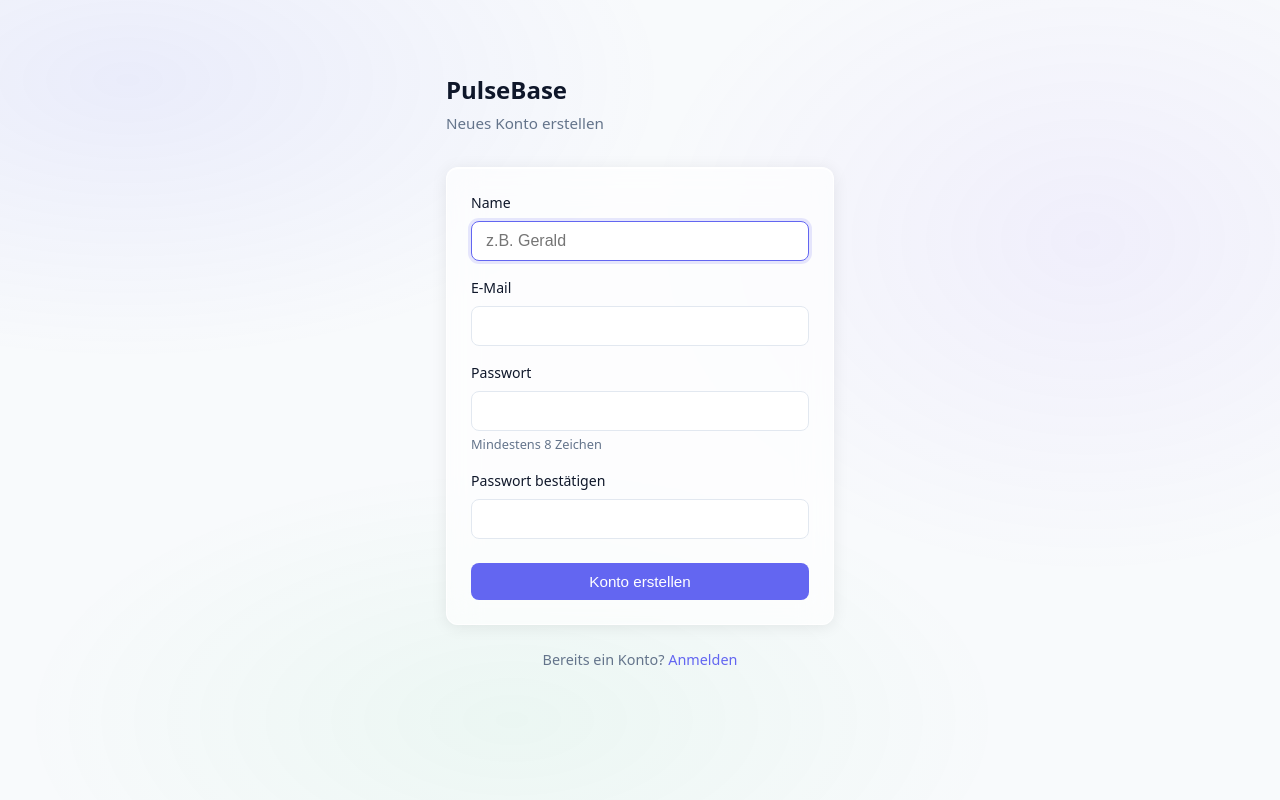
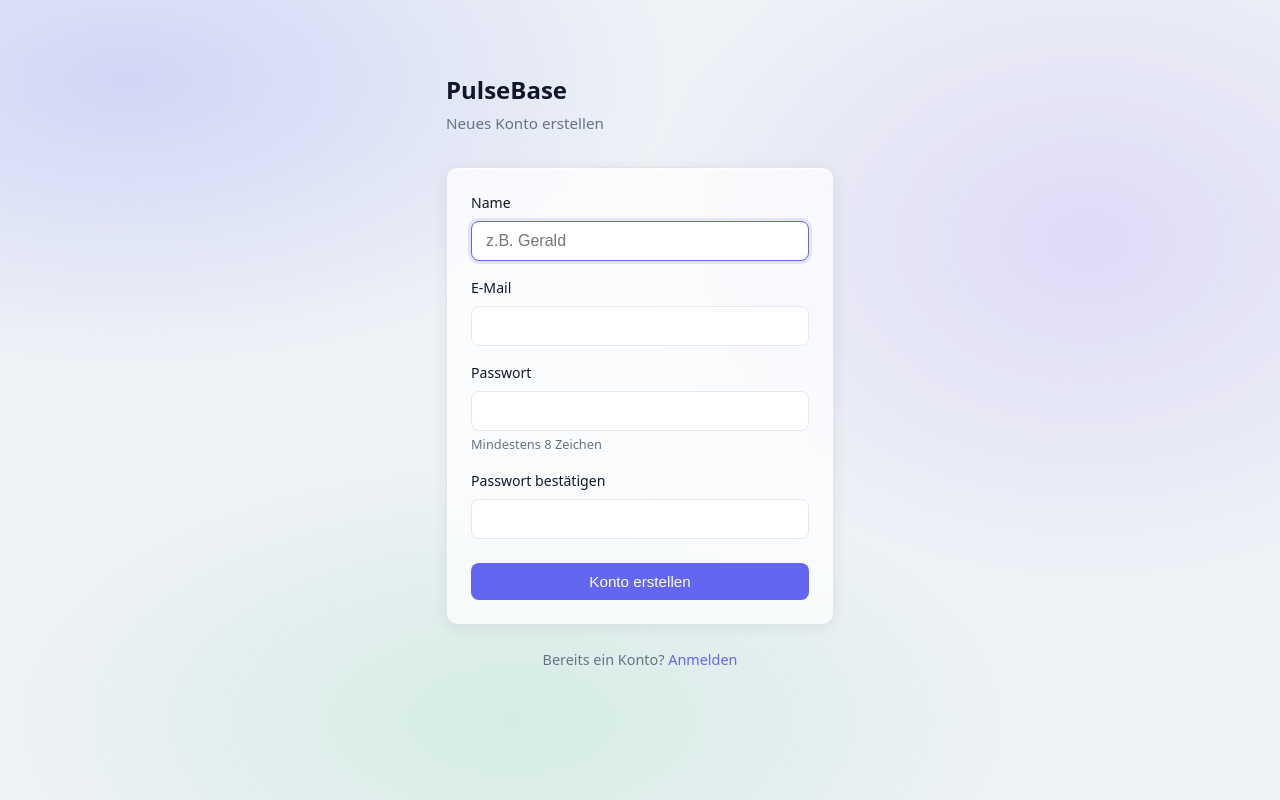
Before and after one commit to gerfru/PulseBase, a Python web app: template api/src/templates/register.html in a window 1280 px wide. Run offline with Jinja, Linux system fonts and the light colour scheme; the template is opened without the code that fills it, so the values that code supplies are empty.

Commit message:
feat: activity page glassmorphism, light mode fix, pre-commit + CI hardening
- Remove inline <style> from activity.html; act-header gets card/glass treatment
- Light mode: body background #eef2f7, stronger mesh blobs, visible card borders
- Activity page layout styles moved to style.css
- pre-commit: add gitleaks (first) + mypy hooks (two separate local hooks)
- Add __init__.py to sync-service sub-packages for correct mypy module resolution
- Fix mypy union-attr errors in api/garmin/client.py, api/db.py,
  sync-service/garmin/client.py, sync-service/repositories/timescale.py, main.py
- CI: add bandit to security job, new typecheck (mypy) and trivy image scan jobs

```diff
--- a/api/src/db.py
+++ b/api/src/db.py
@@ -41,6 +41,7 @@ async def create_user(name: str, email: str, password_hash: str) -> dict:
         email,
         password_hash,
     )
+    assert row is not None
     return dict(row)
 
 
--- a/api/src/garmin/client.py
+++ b/api/src/garmin/client.py
@@ -13,7 +13,7 @@ class GarminClient:
         self.email = email
         self.password = password
         self.token_dir = token_dir
-        self._client: garminconnect.Garmin | None = None
+        self._client: Any = None
 
     def connect(self) -> None:
         Path(self.token_dir).mkdir(parents=True, exist_ok=True)
--- a/api/src/static/style.css
+++ b/api/src/static/style.css
@@ -50,11 +50,12 @@ body::before {
     radial-gradient(ellipse 55% 45% at 40% 90%,  rgba(34,197,94,.10)  0%, transparent 70%);
 }
 @media (prefers-color-scheme: light) {
+  body { background-color: #eef2f7; }
   body::before {
     background:
-      radial-gradient(ellipse 60% 50% at 10% 10%,  rgba(99,102,241,.09) 0%, transparent 70%),
-      radial-gradient(ellipse 50% 60% at 85% 30%,  rgba(139,92,246,.07) 0%, transparent 70%),
-      radial-gradient(ellipse 55% 45% at 40% 90%,  rgba(34,197,94,.06)  0%, transparent 70%);
+      radial-gradient(ellipse 60% 50% at 10% 10%,  rgba(99,102,241,.20) 0%, transparent 70%),
+      radial-gradient(ellipse 50% 60% at 85% 30%,  rgba(139,92,246,.15) 0%, transparent 70%),
+      radial-gradient(ellipse 55% 45% at 40% 90%,  rgba(34,197,94,.12)  0%, transparent 70%);
   }
 }
 
@@ -70,9 +71,9 @@ body::before {
 }
 @media (prefers-color-scheme: light) {
   .card {
-    background: rgba(255, 255, 255, 0.65);
-    border: 1px solid rgba(255, 255, 255, 0.85);
-    box-shadow: 0 2px 16px rgba(0,0,0,.08), inset 0 1px 0 rgba(255,255,255,.9);
+    background: rgba(255, 255, 255, 0.72);
+    border: 1px solid rgba(148, 163, 184, 0.25);
+    box-shadow: 0 2px 16px rgba(0,0,0,.07), inset 0 1px 0 rgba(255,255,255,.95);
   }
 }
 .card h2 {
--- a/sync-service/src/garmin/client.py
+++ b/sync-service/src/garmin/client.py
@@ -13,7 +13,7 @@ class GarminClient:
         self.email = email
         self.password = password
         self.token_dir = token_dir
-        self._client: garminconnect.Garmin | None = None
+        self._client: Any = None
 
     def connect(self) -> None:
         Path(self.token_dir).mkdir(parents=True, exist_ok=True)
--- a/sync-service/src/main.py
+++ b/sync-service/src/main.py
@@ -105,7 +105,7 @@ async def sync_user(user: dict, repo: TimescaleRepository, days: int = 1) -> Non
 
 
 async def get_active_users(repo: TimescaleRepository) -> list[dict]:
-    async with repo._pool.acquire() as conn:
+    async with repo._db.acquire() as conn:
         rows = await conn.fetch(
             "SELECT id, name, garmin_email FROM users WHERE garmin_linked = true AND is_active = true"
         )
@@ -113,7 +113,7 @@ async def get_active_users(repo: TimescaleRepository) -> list[dict]:
 
 
 async def get_sync_requested_users(repo: TimescaleRepository) -> list[dict]:
-    async with repo._pool.acquire() as conn:
+    async with repo._db.acquire() as conn:
         rows = await conn.fetch(
             "SELECT id, name, garmin_email FROM users "
             "WHERE garmin_linked = true AND is_active = true AND sync_requested = true"
@@ -122,7 +122,7 @@ async def get_sync_requested_users(repo: TimescaleRepository) -> list[dict]:
 
 
 async def mark_sync_done(user_id: int, repo: TimescaleRepository) -> None:
-    async with repo._pool.acquire() as conn:
+    async with repo._db.acquire() as conn:
         await conn.execute(
             "UPDATE users SET sync_requested = false, last_sync_at = NOW() WHERE id = $1",
             user_id,
```
Also changed, not shown: other parts of api/src/static/style.css (+26 -3 lines), api/src/templates/activity.html (+1 -19 lines), sync-service/src/repositories/timescale.py (+14 -9 lines), .github/workflows/ci.yml, .pre-commit-config.yaml, sync-service/src/domain/__init__.py (added), sync-service/src/garmin/__init__.py (added), sync-service/src/repositories/__init__.py (added).
